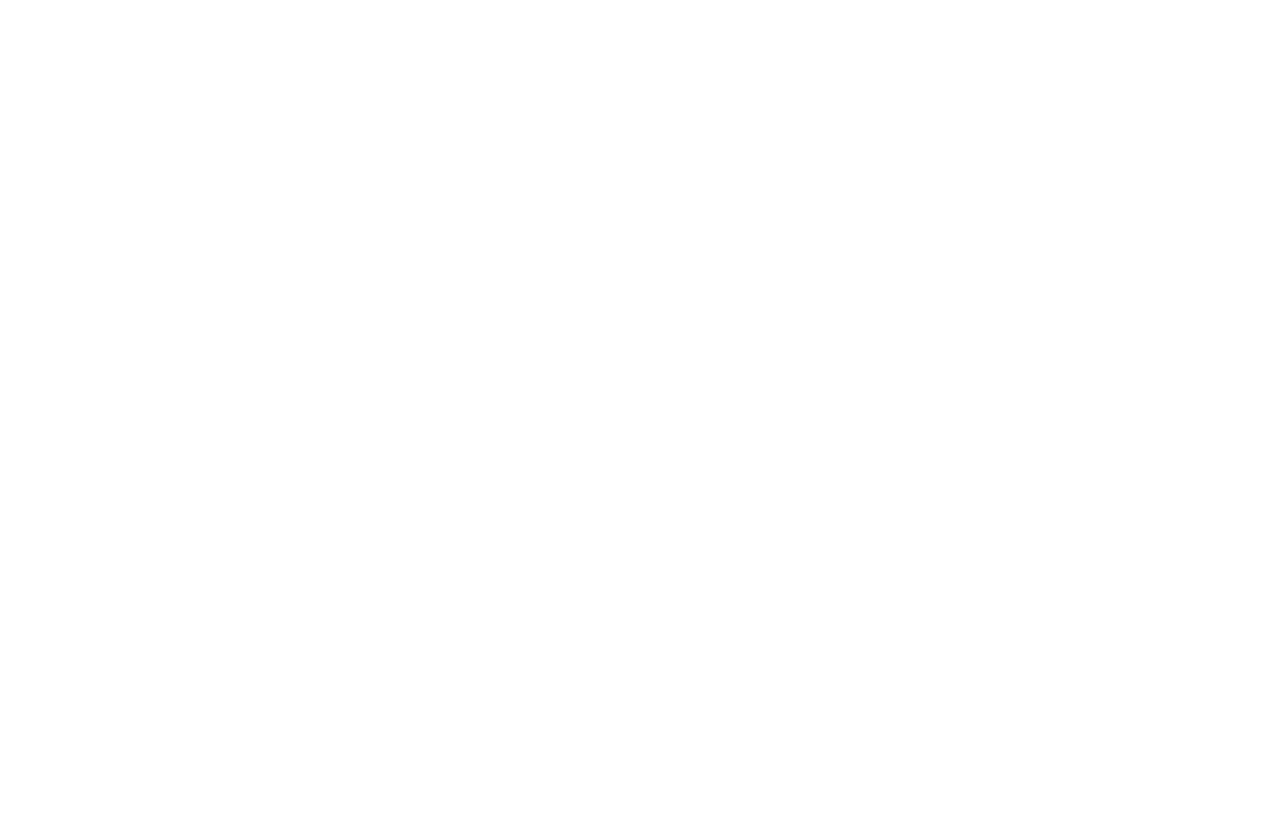
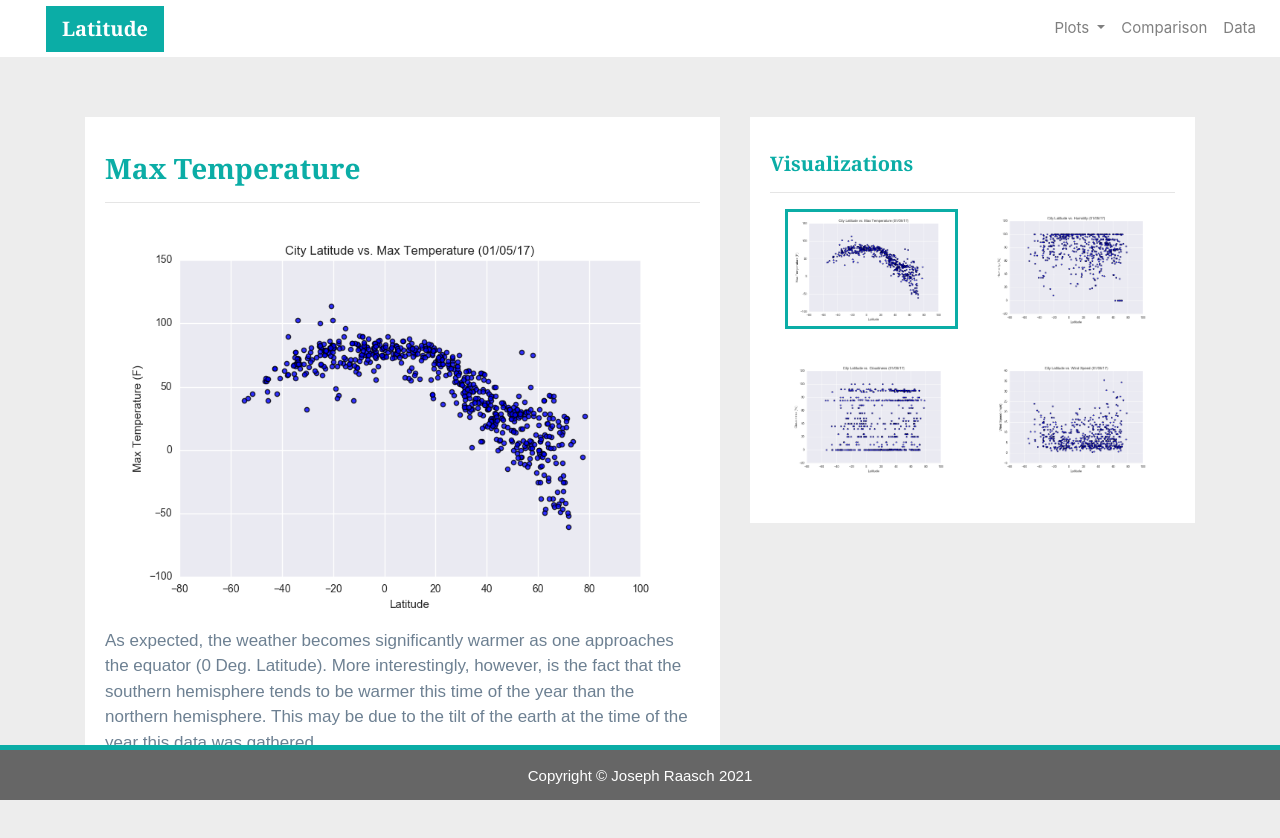
Before and after one commit to jpraasch/Web-Design-Challenge, a plain HTML site: page max_temperature.html in a window 1280 px wide. Before the commit the page ends 800 px from the top, so only its background shows below. Drawn offline with nearby package versions, Linux system fonts and the light colour scheme.

Commit message:
Updated plots pages

```diff
--- a/cloudiness.html
+++ b/cloudiness.html
@@ -0,0 +1,122 @@
+<!DOCTYPE html>
+<html>
+
+<head>
+  <meta charset="utf-8" />
+  <meta http-equiv="X-UA-Compatible" content="IE=edge">
+  <title>Bootstrap Visualization Dashboard</title>
+  <meta name="viewport" content="width=device-width, initial-scale=1">
+
+
+        <!--BOOTSTARP CSS-->
+        <link rel="stylesheet" href="https://stackpath.bootstrapcdn.com/bootstrap/4.3.1/css/bootstrap.min.css" integrity="sha384-ggOyR0iXCbMQv3Xipma34MD+dH/1fQ784/j6cY/iJTQUOhcWr7x9JvoRxT2MZw1T" crossorigin="anonymous">
+        <link rel="stylesheet" href="style.css">
+
+        <title>Joseph Raasch -WeatherPy </title>
+    </head>
+
+    <body>
+      <!-- Navigation Section -->
+      <div class="navigation">
+        <nav class="navbar navbar-expand-lg navbar-light">
+          <a class="navbar-brand" style="background-color: #0BADA6;" href="index.html">Latitude</a>
+          <button class="navbar-toggler border border-white" type="button" data-toggle="collapse" data-target="#navbarNavDropdown"
+            aria-controls="navbarNavDropdown" aria-expanded="false" aria-label="Toggle navigation">
+            <span class="navbar-toggler-icon"></span>
+          </button>
+          <div class="collapse navbar-collapse" id="navbarNavDropdown">
+            <ul class="navbar-nav ml-auto">
+              <li class="nav-item dropdown">
+                <a class="nav-link dropdown-toggle" href="#" id="navbarDropdownMenuLink" data-toggle="dropdown"
+                  aria-haspopup="true" aria-expanded="false">
+                  Plots
+                </a>
+                <div class="dropdown-menu" aria-labelledby="navbarDropdownMenuLink">
+                  <a class="dropdown-item" href="max_temperature.html">Max Temperature</a>
+                  <a class="dropdown-item" href="humidity.html">Humidity</a>
+                  <a class="dropdown-item active" href="cloudiness.html">Cloudiness</a>
+                  <a class="dropdown-item" href="wind_speed.html">Wind Speed</a>
+                </div>
+              </li>
+              <li class="nav-item">
+                <a class="nav-link" href="comparisons.html">Comparison</a>
+              </li>
+              <li class="nav-item">
+                <a class="nav-link" href="data.html">Data</a>
+              </li>
+
+            </ul>
+          </div>
+        </nav>
+      </div>
+      <!-- Content Section -->
+      <div class="container">
+        <div class="row">
+          <div class="col-lg-7 col-md-12">
+            <!-- Left box  -->
+            <div class="box">
+              <h3 class="title">Cloudiness</h3>
+              <hr>
+              <img src="Resources/assets/images/Fig3.png" alt="Cloudines Graph">
+              <p>Cloudiness does not show a strong correlation to latitude. The visualization shows a great variety of
+                cloudiness percentages at different latitudes. Therefore, we cannot conclude that there is a conclusive
+                pattern between cloudiness and latitude.</p>
+            </div>
+          </div>
+          <div class="col-lg-5 col-md-12">
+            <!-- Right Box -->
+            <div class="box">
+              <h5 class="title">Visualizations</h5>
+              <hr>
+
+
+              <div class="container">
+                <div class="row" style="padding-bottom: 30px;">
+                  <div class="col-6">
+                    <a href="max_temperature.html">
+                      <img class="panel" src="Resources/assets/images/Fig1.png" alt="Max Temperature Image">
+                    </a>
+                  </div>
+                  <div class="col-6">
+                    <a href="humidity.html">
+                      <img class="panel" src="Resources/assets/images/Fig2.png" alt="Humidity Graph">
+                    </a>
+                  </div>
+                </div>
+
+                <div class="row" style="padding-bottom: 30px;">
+                  <div class="col-6">
+                    <a href="cloudiness.html">
+                      <img class="panel active" src="Resources/assets/images/Fig3.png" alt="Cloudiness Graph">
+                    </a>
+                  </div>
+                  <div class="col-6">
+                    <a href="wind_speed.html">
+                      <img class="panel" src="Resources/assets/images/Fig4.png" alt="Wind Speed Graph">
+                    </a>
+                  </div>
+
+
+                </div>
+              </div>
+
+
+            </div>
+          </div>
+        </div>
+      </div>
+      <footer>
+        <div class="footer">Copyright &copy; Joseph Raasch 2021</div>
+      </footer>
+
+      <!-- Bootstrap JS -->
+      <script src="https://code.jquery.com/jquery-3.2.1.slim.min.js" integrity="sha384-KJ3o2DKtIkvYIK3UENzmM7KCkRr/rE9/Qpg6aAZGJwFDMVNA/GpGFF93hXpG5KkN"
+        crossorigin="anonymous"></script>
+      <script src="https://cdnjs.cloudflare.com/ajax/libs/popper.js/1.12.9/umd/popper.min.js" integrity="sha384-ApNbgh9B+Y1QKtv3Rn7W3mgPxhU9K/ScQsAP7hUibX39j7fakFPskvXusvfa0b4Q"
+        crossorigin="anonymous"></script>
+      <script src="https://maxcdn.bootstrapcdn.com/bootstrap/4.0.0/js/bootstrap.min.js" integrity="sha384-JZR6Spejh4U02d8jOt6vLEHfe/JQGiRRSQQxSfFWpi1MquVdAyjUar5+76PVCmYl"
+        crossorigin="anonymous"></script>
+
+    </body>
+
+    </html>
--- a/max_temperature.html
+++ b/max_temperature.html
@@ -0,0 +1,123 @@
+<!DOCTYPE html>
+<html>
+
+<head>
+  <meta charset="utf-8" />
+  <meta http-equiv="X-UA-Compatible" content="IE=edge">
+  <title>Bootstrap Visualization Dashboard</title>
+  <meta name="viewport" content="width=device-width, initial-scale=1">
+
+
+        <!--BOOTSTARP CSS-->
+        <link rel="stylesheet" href="https://stackpath.bootstrapcdn.com/bootstrap/4.3.1/css/bootstrap.min.css" integrity="sha384-ggOyR0iXCbMQv3Xipma34MD+dH/1fQ784/j6cY/iJTQUOhcWr7x9JvoRxT2MZw1T" crossorigin="anonymous">
+        <link rel="stylesheet" href="style.css">
+
+        <title>Joseph Raasch -WeatherPy </title>
+    </head>
+
+    <body>
+        <!-- Navigation Section -->
+        <div class="navigation">
+          <nav class="navbar navbar-expand-lg navbar-light">
+            <a class="navbar-brand" style="background-color: #0BADA6;" href="index.html">Latitude</a>
+            <button class="navbar-toggler  border border-white" type="button" data-toggle="collapse" data-target="#navbarNavDropdown"
+              aria-controls="navbarNavDropdown" aria-expanded="false" aria-label="Toggle navigation">
+              <span class="navbar-toggler-icon"></span>
+            </button>
+            <div class="collapse navbar-collapse" id="navbarNavDropdown">
+              <ul class="navbar-nav ml-auto">
+                <li class="nav-item dropdown">
+                  <a class="nav-link dropdown-toggle" href="#" id="navbarDropdownMenuLink" data-toggle="dropdown"
+                    aria-haspopup="true" aria-expanded="false">
+                    Plots
+                  </a>
+                  <div class="dropdown-menu" aria-labelledby="navbarDropdownMenuLink">
+                    <a class="dropdown-item active" href="max_temperature.html">Max Temperature</a>
+                    <a class="dropdown-item" href="humidity.html">Humidity</a>
+                    <a class="dropdown-item" href="cloudiness.html">Cloudiness</a>
+                    <a class="dropdown-item" href="wind_speed.html">Wind Speed</a>
+                  </div>
+                </li>
+                <li class="nav-item">
+                  <a class="nav-link" href="comparisons.html">Comparison</a>
+                </li>
+                <li class="nav-item">
+                  <a class="nav-link" href="data.html">Data</a>
+                </li>
+
+              </ul>
+            </div>
+          </nav>
+        </div>
+        <!-- Content Section -->
+        <div class="container">
+          <div class="row">
+            <div class="col-lg-7 col-md-12">
+              <!-- Left box  -->
+              <div class="box" style="padding-bottom: 5px;">
+                <h3 class="title">Max Temperature</h3>
+                <hr>
+                <img src="Resources/assets/images/Fig1.png" alt="Max Temperature Graph">
+                <p>As expected, the weather becomes significantly warmer as one approaches the equator (0 Deg. Latitude).
+                  More interestingly, however, is the fact that the southern hemisphere tends to be warmer this time of the
+                  year than the northern hemisphere. This may be due to the tilt of the earth at the time of the year this
+                  data was gathered.</p>
+              </div>
+            </div>
+            <div class="col-lg-5 col-md-12">
+              <!-- Right Box -->
+              <div class="box">
+                <h5 class="title">Visualizations</h5>
+                <hr>
+
+
+                <div class="container">
+                  <div class="row" style="padding-bottom: 30px;">
+                    <div class="col-6">
+                      <a href="max_temperature.html">
+                        <img class="panel active" src="Resources/assets/images/Fig1.png" alt="Max Temperature Image">
+                      </a>
+                    </div>
+                    <div class="col-6">
+                      <a href="humidity.html">
+                        <img class="panel" src="Resources/assets/images/Fig2.png" alt="Humidity Graph">
+                      </a>
+                    </div>
+                  </div>
+
+                  <div class="row" style="padding-bottom: 30px;">
+                    <div class="col-6">
+                      <a href="cloudiness.html">
+                        <img class="panel" src="Resources/assets/images/Fig3.png" alt="Cloudiness Graph">
+                      </a>
+                    </div>
+                    <div class="col-6">
+                      <a href="wind_speed.html">
+                        <img class="panel" src="Resources/assets/images/Fig4.png" alt="Wind Speed Graph">
+                      </a>
+                    </div>
+
+
+                  </div>
+                </div>
+
+
+              </div>
+            </div>
+          </div>
+        </div>
+      <footer>
+        <div class="footer">Copyright &copy; Joseph Raasch 2021</div>
+      </footer>
+
+      <!-- Bootstrap JS -->
+      <script src="https://code.jquery.com/jquery-3.2.1.slim.min.js" integrity="sha384-KJ3o2DKtIkvYIK3UENzmM7KCkRr/rE9/Qpg6aAZGJwFDMVNA/GpGFF93hXpG5KkN"
+        crossorigin="anonymous"></script>
+      <script src="https://cdnjs.cloudflare.com/ajax/libs/popper.js/1.12.9/umd/popper.min.js" integrity="sha384-ApNbgh9B+Y1QKtv3Rn7W3mgPxhU9K/ScQsAP7hUibX39j7fakFPskvXusvfa0b4Q"
+        crossorigin="anonymous"></script>
+      <script src="https://maxcdn.bootstrapcdn.com/bootstrap/4.0.0/js/bootstrap.min.js" integrity="sha384-JZR6Spejh4U02d8jOt6vLEHfe/JQGiRRSQQxSfFWpi1MquVdAyjUar5+76PVCmYl"
+        crossorigin="anonymous"></script>
+
+    </body>
+
+    </html>
```
Also changed, not shown: humidity.html (+122 -0 lines), index.html (+1 -1 lines), wind_speed.html (+117 -0 lines).
